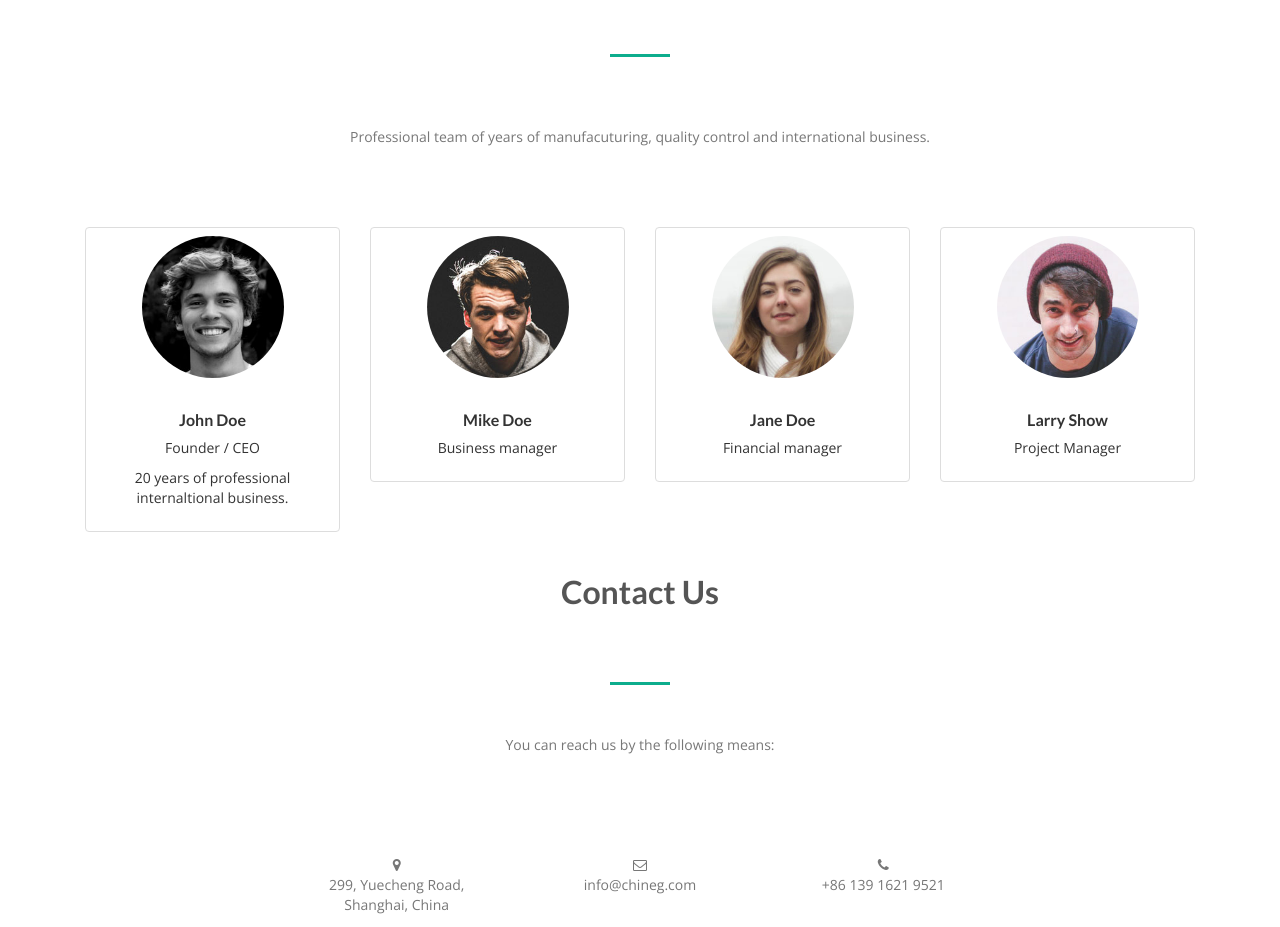
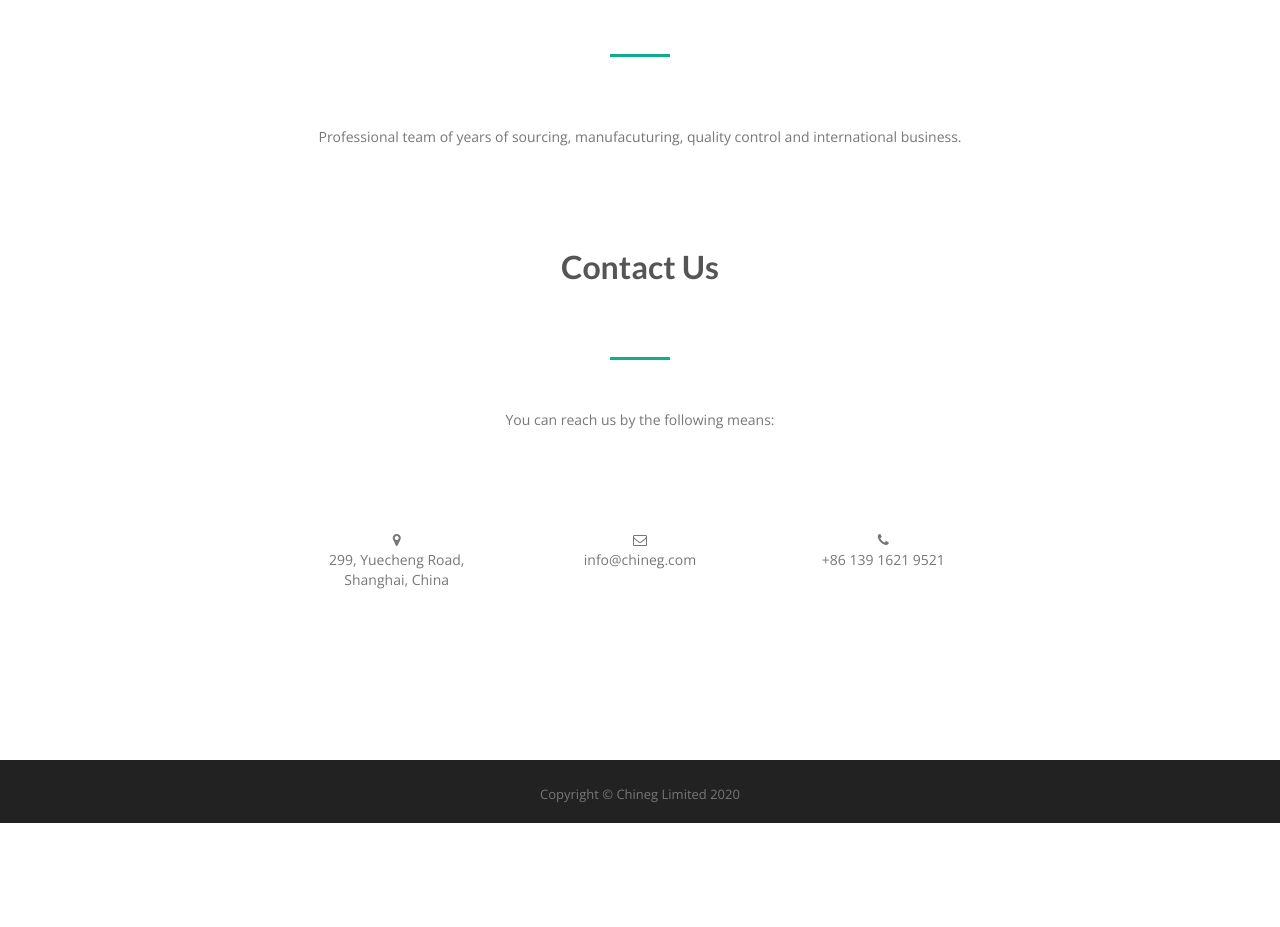
Before and after one commit to eachfree/eachfree.github.io, a plain HTML site: page index.html in a window 1280 px wide. Shown: the part 3700-4627 px from the top of the page. After the commit the page ends 4523 px from the top, so only its background shows below. Drawn offline with nearby package versions, Linux system fonts and the light colour scheme.

Commit message:
Update index.html

```diff
--- a/index.html
+++ b/index.html
@@ -369,46 +369,8 @@
     <div class="section-title center">
       <h2>Meet the Team</h2>
       <br><br><hr><br><br>
-      <p> Professional team of years of manufacuturing, quality control and international business.</p><br><br>
-    </div>
-    <div id="row">
-      <div class="col-md-3 col-sm-6 team">
-        <div class="thumbnail"> <img src="img/team/01.jpg" alt="..." class="img-circle team-img">
-          <div class="caption">
-            <h3>John Doe</h3>
-            <p>Founder / CEO</p>
-            <p> 20 years of professional internaltional business.</p>
-          </div>
-        </div>
-      </div>
-      <div class="col-md-3 col-sm-6 team">
-        <div class="thumbnail"> <img src="img/team/02.jpg" alt="..." class="img-circle team-img">
-          <div class="caption">
-            <h3>Mike Doe</h3>
-            <p>Business manager</p>
-            <p></p>
-          </div>
-        </div>
-      </div>
-      <div class="col-md-3 col-sm-6 team">
-        <div class="thumbnail"> <img src="img/team/03.jpg" alt="..." class="img-circle team-img">
-          <div class="caption">
-            <h3>Jane Doe</h3>
-            <p>Financial manager</p>
-            <p></p>
-          </div>
-        </div>
-      </div>
-      <div class="col-md-3 col-sm-6 team">
-        <div class="thumbnail"> <img src="img/team/04.jpg" alt="..." class="img-circle team-img">
-          <div class="caption">
-            <h3>Larry Show</h3>
-            <p>Project Manager</p>
-            <p></p>
-          </div>
-        </div>
-      </div>
-    </div>
+      <p> Professional team of years of sourcing, manufacuturing, quality control and international business.</p><br><br>
+     </div>
   </div>
 </div>
 <!-- Contact Section -->
```
